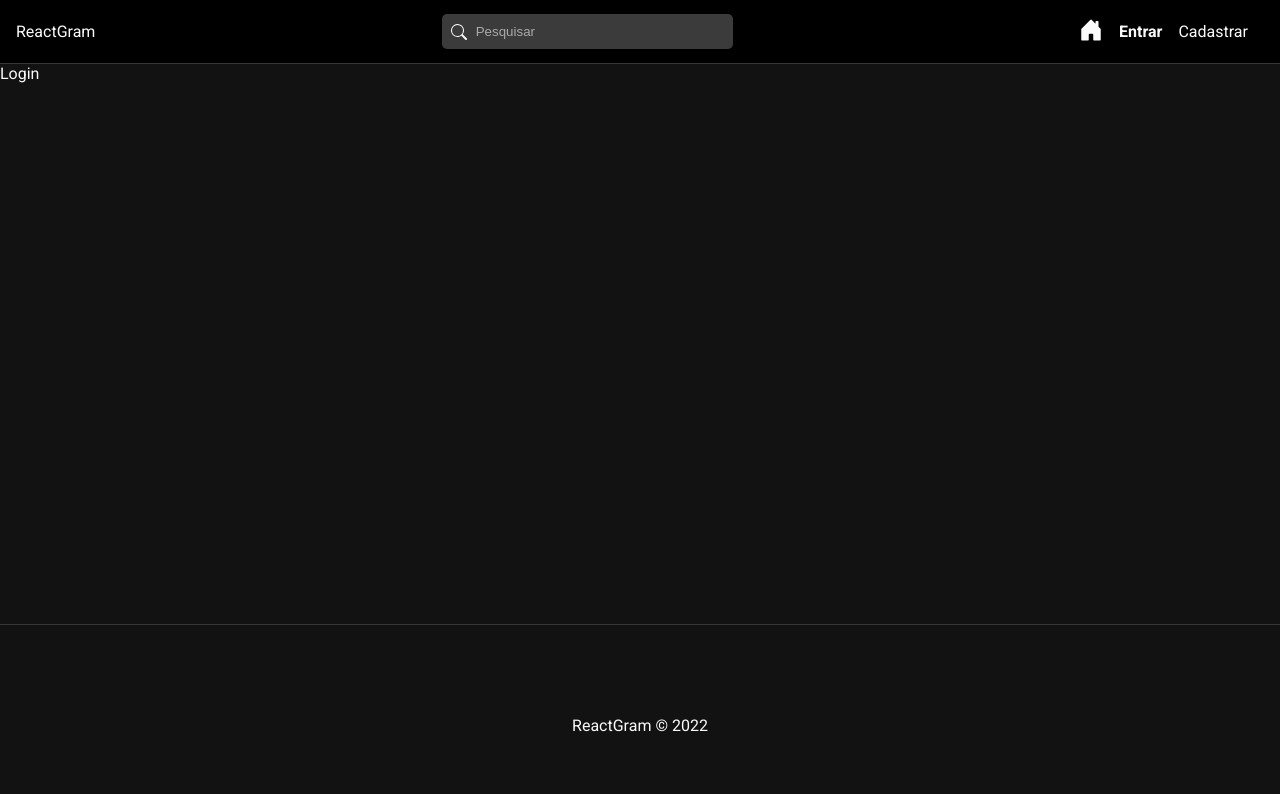
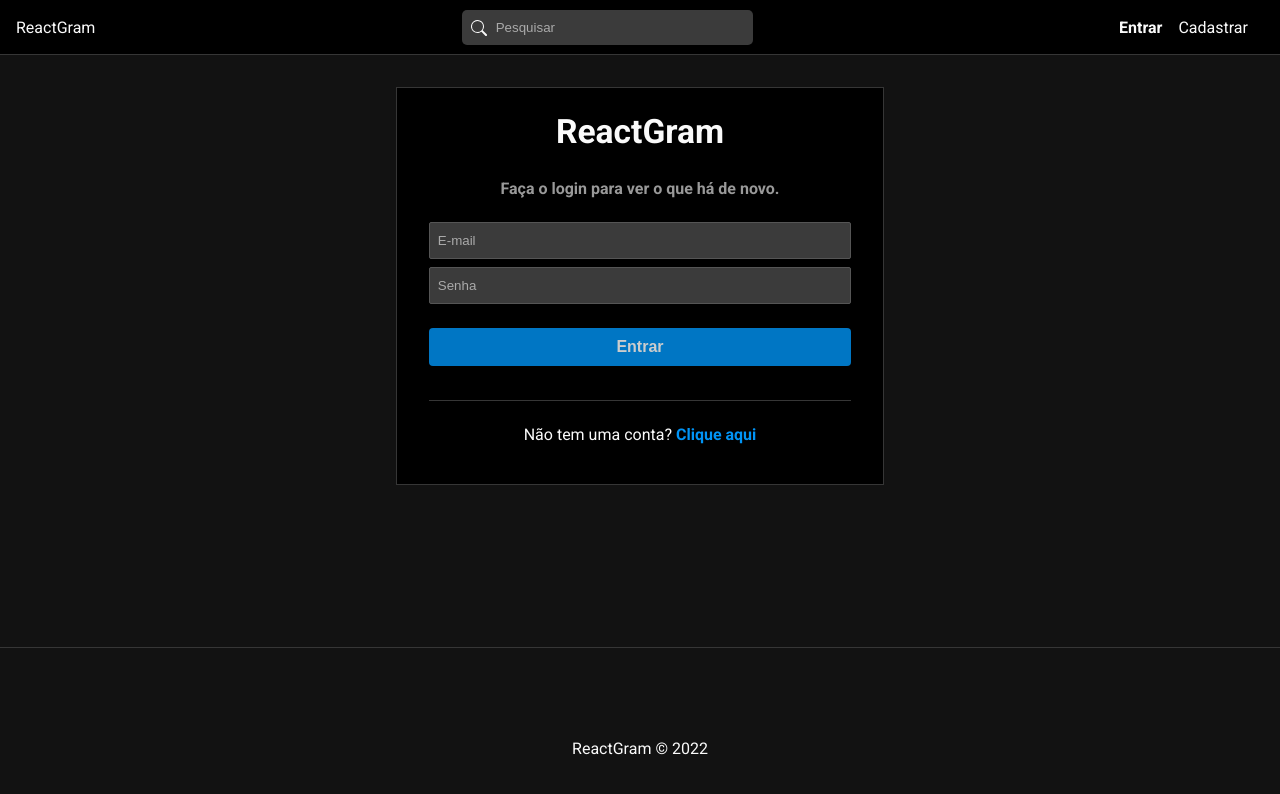
Before and after one commit to HelenoNascimento/ReactGram, a React (Create React App) app in the folder frontend/: page /login in a window 1280 px wide. Shown: the top 794 px of the page. Built offline with nearby package versions, Linux system fonts and the light colour scheme.

Commit message:
finalizado tela de login/logout com suas funcionalidades

```diff
--- a/frontend/src/App.js
+++ b/frontend/src/App.js
@@ -3,6 +3,9 @@ import './App.css';
 
 //Router
 import { BrowserRouter, Routes, Route, Navigate} from "react-router-dom";
+
+//Hook
+import { useAuth } from './hooks/useAuth';
 
 //components
 import Navbar from "./components/Navbar"
@@ -13,16 +16,26 @@ import Home from './pages/Home/Home';
 import Login from './pages/Auth/Login';
 import Register from './pages/Auth/Register';
 
+
 function App() {
+  const { auth, loading} = useAuth();
+
+  console.log(loading)
+
+  if(loading){
+    return<p>Carregando</p>
+  }
+
+
   return (
     <div className="App">
       <BrowserRouter>
       <Navbar />
        <div className="container">
        <Routes>
-          <Route path="/" element={<Home />}/>
-          <Route path="/login" element={<Login />}/>
-          <Route path="/register" element={<Register />}/>
+          <Route path="/" element={auth ? <Home /> : <Navigate to="/login" />}/>
+          <Route path="/login" element={!auth ? <Login /> : <Navigate to="/home" />}/>
+          <Route path="/register" element={!auth ? <Register /> : <Navigate to="/home" />}/>
         </Routes>
        </div>
         <Footer />
--- a/frontend/src/components/Navbar.js
+++ b/frontend/src/components/Navbar.js
@@ -10,7 +10,32 @@ import {
     BsFillCameraFill,
     } from "react-icons/bs";
 
+    //Hooks
+    import { useState } from "react";
+    import { useAuth } from "../hooks/useAuth";
+    import { useDispatch, useSelector } from "react-redux";
+    import { useNavigate } from "react-router-dom";
+
+
+
+    //redux
+    import{logout, reset} from "../slices/authSlice"
+
 const Navbar = () => {
+const { auth } = useAuth();
+const { user } = useSelector((state) => state.auth);
+
+const navigate = useNavigate();
+
+const dispatch = useDispatch();
+
+const handleLogout = ()=>{
+  dispatch(logout());
+  dispatch(reset());
+
+  navigate("/");
+}
+
   return (
     <nav id="nav">
         <Link to="/">ReactGram</Link>
@@ -19,9 +44,31 @@ const Navbar = () => {
             <input type="text" placeholder="Pesquisar"/>
         </form>
         <ul id="nav-links">
-           <li> <NavLink to="/"> <BsHouseDoorFill /> </NavLink></li>
-           <li> <NavLink to="/login"> Entrar</NavLink></li>
-          <li>  <NavLink to="/register">  Cadastrar </NavLink></li>
+           {auth? (
+            <>
+               <li> <NavLink to="/"> <BsHouseDoorFill /> </NavLink></li>
+               {user && (
+                <li> <NavLink to={`/users/${user._id}`}>
+                        <BsFillCameraFill />
+                    </NavLink>
+                </li>
+               )}
+               <li>
+                  <NavLink to="/profile" >
+                    <BsFillPersonFill />
+                  </NavLink>
+               </li>
+               <li>
+                <span onClick={handleLogout}>Sair</span>
+               </li>
+            </>
+           ):(
+            <>
+              <li> <NavLink to="/login"> Entrar</NavLink></li>
+              <li>  <NavLink to="/register">  Cadastrar </NavLink></li>
+            </>
+           )}
+
         </ul>
     </nav>
   )
--- /dev/null
+++ b/frontend/src/hooks/useAuth.js
@@ -0,0 +1,23 @@
+import { useState, useEffect} from "react";
+import { useSelector} from "react-redux";
+
+export const useAuth = () =>{
+    const {user} = useSelector((state) => state.auth);
+
+    const [ auth, setAuth] = useState(false);
+    const [loading, setLoading] = useState(true);
+
+    useEffect(() =>{
+
+        if(user){
+            setAuth(true)
+        }else{
+            setAuth(false)
+        }
+
+    setLoading(false);
+
+    },[user]);
+
+    return {auth, loading}
+}
--- a/frontend/src/pages/Auth/Login.js
+++ b/frontend/src/pages/Auth/Login.js
@@ -1,7 +1,50 @@
 import "./Auth.css"
+
+//components
+import { Link } from "react-router-dom"
+import Message from "../../components/Message"
+
+//hooks
+import { useEffect, useState } from "react"
+import { useSelector, useDispatch} from "react-redux"
+
+///Redux
+import{login, reset} from "../../slices/authSlice"
+
 const Login = () => {
+const [email, setEmail] = useState();
+const [password, setPassword] = useState();
+
+const dispatch = useDispatch();
+
+const {loading, error} = useSelector((state) => state.auth);
+
+const handleSubmit = (e)=>{
+  e.preventDefault();
+
+  const user = {
+    email,
+    password
+  }
+  dispatch(login(user));
+}
+// clean all auth states
+  useEffect(() =>{
+    dispatch(reset());
+  },[dispatch])
   return (
-    <div>Login</div>
+    <div id="login">
+      <h2>ReactGram</h2>
+      <p className="subtitle">Faça o login para ver o que há de novo.</p>
+      <form onSubmit={handleSubmit}>
+        <input type="email" placeholder="E-mail" onChange={(e)=> setEmail(e.target.value)} value={email ||""}/>
+        <input type="password" placeholder="Senha"  onChange={(e)=> setPassword(e.target.value)} value={password ||""}/>
+         {!loading &&  <input type="submit" value="Entrar" /> }
+         {loading && <input type="submit" value="Aguarde..." disabled />}
+         {error && <Message msg={error} type= "error" /> }
+      </form>
+      <p>Não tem uma conta? <Link to="/register">Clique aqui</Link></p>
+    </div>
   )
 }
 
--- a/frontend/src/services/authService.js
+++ b/frontend/src/services/authService.js
@@ -23,8 +23,35 @@ const register = async(data) =>{
     }
 };
 
+// Logout and user
+const logout = () =>{
+    localStorage.removeItem("user");
+}
+
+// Sing in an user
+const login = async(data)=>{
+    const config = requestConfig("POST", data);
+
+    try {
+        const res = await fetch(api + "/users/login", config)
+            .then((res) => res.json())
+            .catch((err) => err)
+
+        if(res._id){
+            localStorage.setItem("user",JSON.stringify(res));
+        }
+
+        return res;
+
+    } catch (error) {
+        console.log(error)
+    }
+}
+
 const authService = {
     register,
+    logout,
+    login,
 }
 
 export default authService;
--- a/frontend/src/slices/authSlice.js
+++ b/frontend/src/slices/authSlice.js
@@ -26,6 +26,25 @@ export const register = createAsyncThunk("auth/register",
 
     });
 
+    //Logout an user
+    export const logout = createAsyncThunk("auth/logout", async () =>{
+        await authService.logout();
+    });
+
+    // Sing in an user
+        export const login = createAsyncThunk("auth/login",
+        async(user, thunkAPI) => {
+
+            const data = await authService.login(user);
+
+            //check for errors
+            if(data.errors){
+                return thunkAPI.rejectWithValue(data.errors[0])
+            }
+
+            return data;
+
+});
 
     export const authSlice = createSlice({
         name: "auth",
@@ -39,7 +58,8 @@ export const register = createAsyncThunk("auth/register",
         },
 
         extraReducers: (builder) =>{
-            builder.addCase(register.pending, (state) =>{
+            builder
+            .addCase(register.pending, (state) =>{
                 state.loading = true;
                 state.error = false;
             }).addCase(register.fulfilled, (state, action)=>{
@@ -52,6 +72,25 @@ export const register = createAsyncThunk("auth/register",
                 state.loading = false;
                 state.error = action.payload;
                 state.user = null;
+            }).addCase(logout.fulfilled, (state, action)=>{
+                state.loading = false;
+                state.sucess = true;
+                state.error = null;
+                state.user = null;
+            })
+            .addCase(login.pending, (state) =>{
+                state.loading = true;
+                state.error = false;
+            }).addCase(login.fulfilled, (state, action)=>{
+                state.loading = false;
+                state.sucess = true;
+                state.error = null;
+                state.user = action.payload;
+            })
+            .addCase(login.rejected, (state, action) =>{
+                state.loading = false;
+                state.error = action.payload;
+                state.user = null;
             });
         },
 
```
